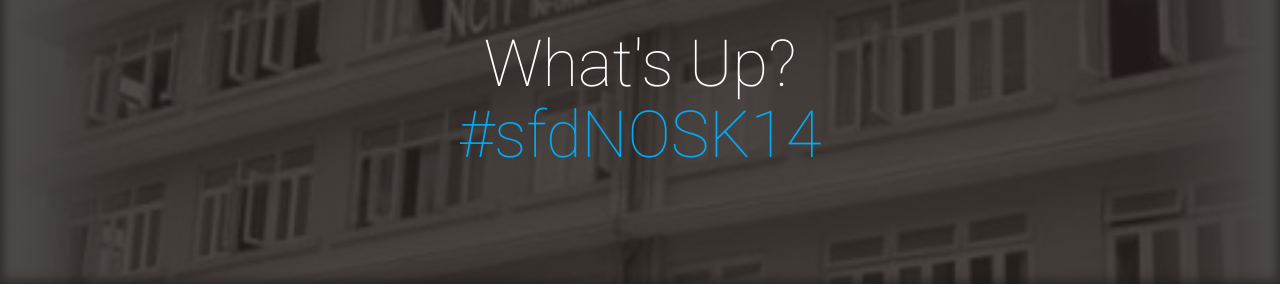
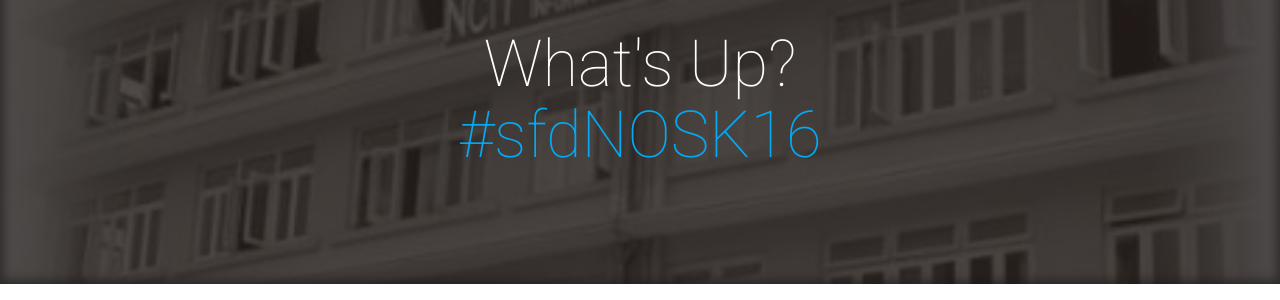
Before and after one commit to openosk/openosk.github.io, a Jekyll site: the page built from index.html, in a window 1280 px wide and 900 px high, scrolled down 1909 px. Shown: the part 163-463 px from the top of the window. Built offline with Jekyll 4.4.1, drawn with Linux system fonts in a browser that asks for light colours; nearby versions of some CDN libraries; comment, search, counter and statistics services are not loaded.

Commit message:
updatetwitterfeed

```diff
--- a/_includes/twitter-feed.html
+++ b/_includes/twitter-feed.html
@@ -6,7 +6,7 @@
             <svg class="icon" viewBox="0 0 30 32">
                 <use xlink:href="{{ site.baseurl }}/img/sprites/sprites.svg#icon-twitter"></use>
             </svg>
-            <h3>What's Up? <a href="https://twitter.com/search?q=%23{{ site.twitterHashTag }}" target="_blank">#sfdNOSK14</a><!--#{{ site.twitterHashTag }}-->
+            <h3>What's Up? <a href="https://twitter.com/search?q=%23{{ site.twitterHashTag }}" target="_blank">#sfdNOSK16</a><!--#{{ site.twitterHashTag }}-->
             </h3>
             <div id="tweets" class="tweets"></div>
         </div>
```
